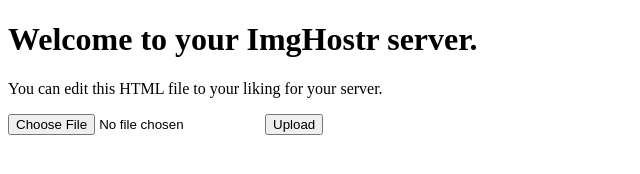
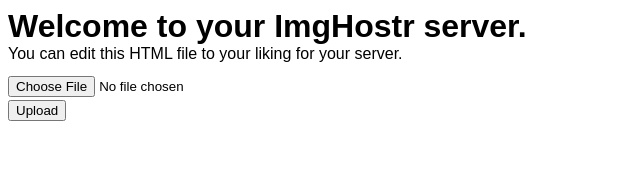
Before and after one commit to n0rmancodes/imghostr, a website: page html/index.html in a window 1280 px wide. Shown: the whole page, without its empty margins (0-640 px from the left). Drawn offline with Linux system fonts and the light colour scheme.

Commit message:
added styling to html

```diff
--- a/html/index.html
+++ b/html/index.html
@@ -4,10 +4,27 @@
         <title>ImgHostr</title>
     </head>
     <body>
-        <h1>Welcome to your ImgHostr server.</h1>
-        <p>You can edit this HTML file to your liking for your server.</p>
+        <style>
+            body {
+                font-family:Arial;
+            }
+            #host * {
+                margin:0;
+            }
+            #host {
+                margin-bottom:1%;
+            }
+            #uploader input {
+                margin-bottom:0.25%;
+            }
+        </style>
+        <div id="host">
+            <h1>Welcome to your ImgHostr server.</h1>
+            <p>You can edit this HTML file to your liking for your server.</p>
+            <noscript>To upload via HTML, please enable Javascript.</noscript>
+        </div>
         <div id="uploader" style="display:none;">
-            <input id="file" type="file" accept=".png">
+            <input id="file" type="file" accept=".png"><br>
             <button onclick="upload()">Upload</button>
             <p id="prog"></p>
         </div>
```
